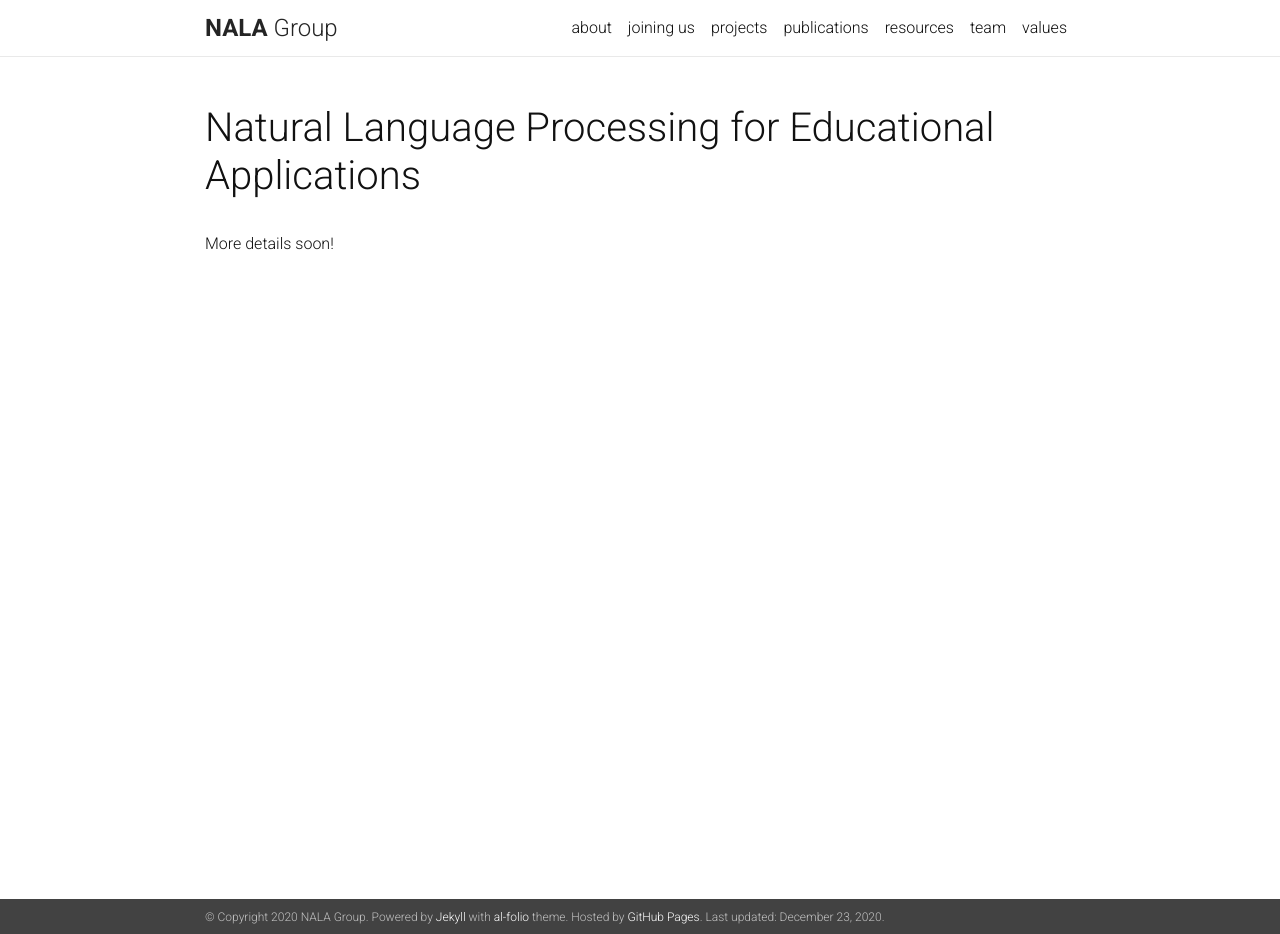
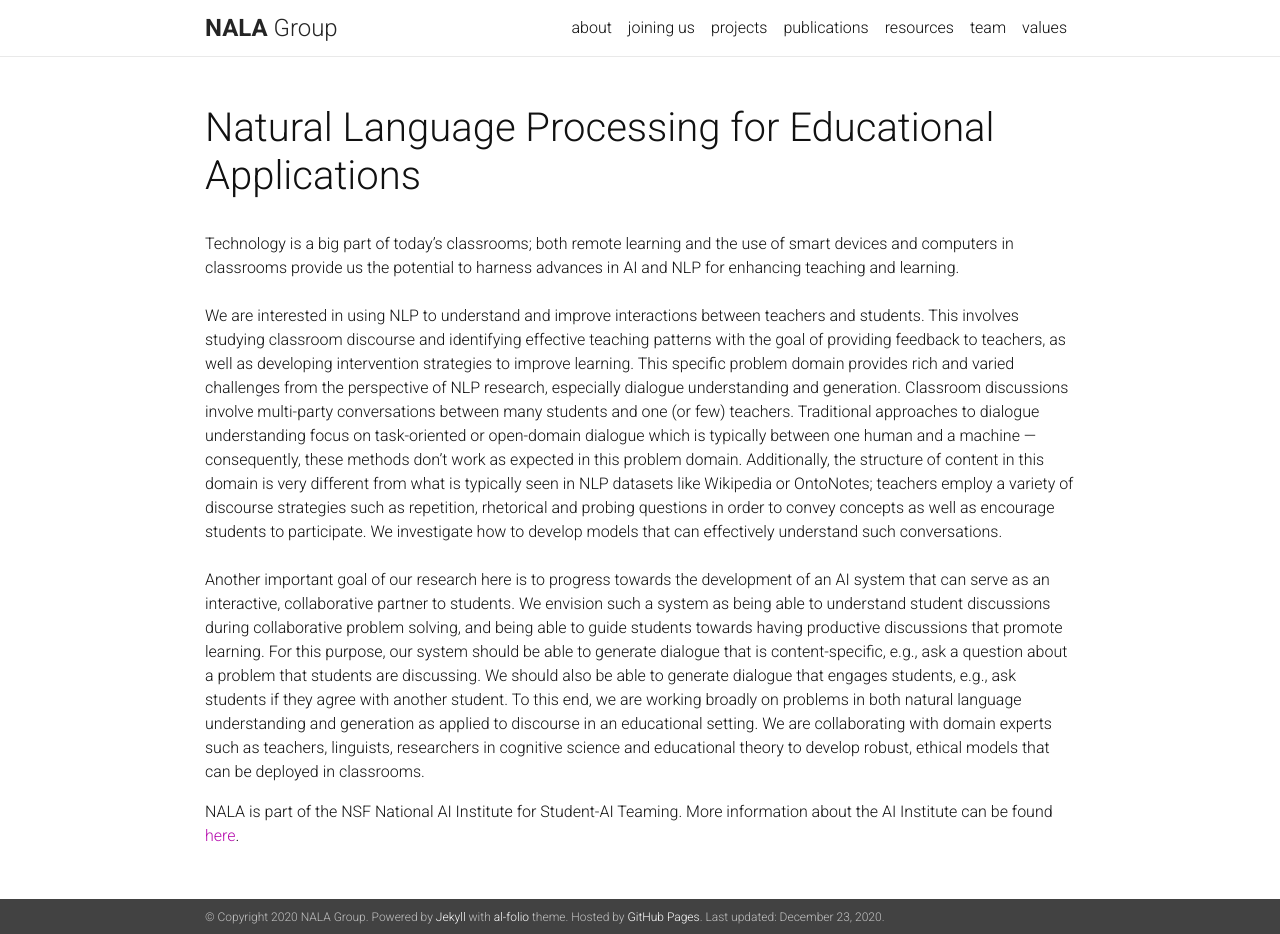
Before and after one commit to nala-cub/nala-cub.github.io, a Jekyll site: the page built from _pages/educational_applications.md, in a window 1280 px wide and 934 px high. Built offline with Jekyll 4.4.1, drawn with Linux system fonts in a browser that asks for light colours; nearby versions of some CDN libraries; a style sheet for code colours, icons or effects is not loaded.

Commit message:
NLP for educational applications updated

```diff
--- a/_pages/educational_applications.md
+++ b/_pages/educational_applications.md
@@ -5,4 +5,10 @@ permalink: /projects/educational_applications
 description:
 ---
 
-More details soon!
+Technology is a big part of today's classrooms; both remote learning and the use of smart devices and computers in classrooms provide us the potential to harness advances in AI and NLP for enhancing teaching and learning.
+<br><br>
+We are interested in using NLP to understand and improve interactions between teachers and students. This involves studying classroom discourse and identifying effective teaching patterns with the goal of providing feedback to teachers, as well as developing intervention strategies to improve learning. This specific problem domain provides rich and varied challenges from the perspective of NLP research, especially dialogue understanding and generation. Classroom discussions involve multi-party conversations between many students and one (or few) teachers. Traditional approaches to dialogue understanding focus on task-oriented or open-domain dialogue which is typically between one human and a machine — consequently, these methods don't work as expected in this problem domain. Additionally, the structure of content in this domain is very different from what is typically seen in NLP datasets like Wikipedia or OntoNotes; teachers employ a variety of discourse strategies such as repetition, rhetorical and probing questions in order to convey concepts as well as encourage students to participate. We investigate how to develop models that can effectively understand such conversations.
+<br><br>
+Another important goal of our research here is to progress towards the development of an AI system that can serve as an interactive, collaborative partner to students. We envision such a system as being able to understand student discussions during collaborative problem solving, and being able to guide students towards having productive discussions that promote learning. For this purpose, our system should be able to generate dialogue that is content-specific, e.g., ask a question about a problem that students are discussing. We should also be able to generate dialogue that engages students, e.g., ask students if they agree with another student. To this end, we are working broadly on problems in both natural language understanding and generation as applied to discourse in an educational setting. We are collaborating with domain experts such as teachers, linguists, researchers in cognitive science and educational theory to develop robust, ethical models that can be deployed in classrooms.
+
+NALA is part of the NSF National AI Institute for Student-AI Teaming. More information about the AI Institute can be found <a href="https://www.colorado.edu/research/ai-institute/what-we-do" target="_blank">here</a>.
```
